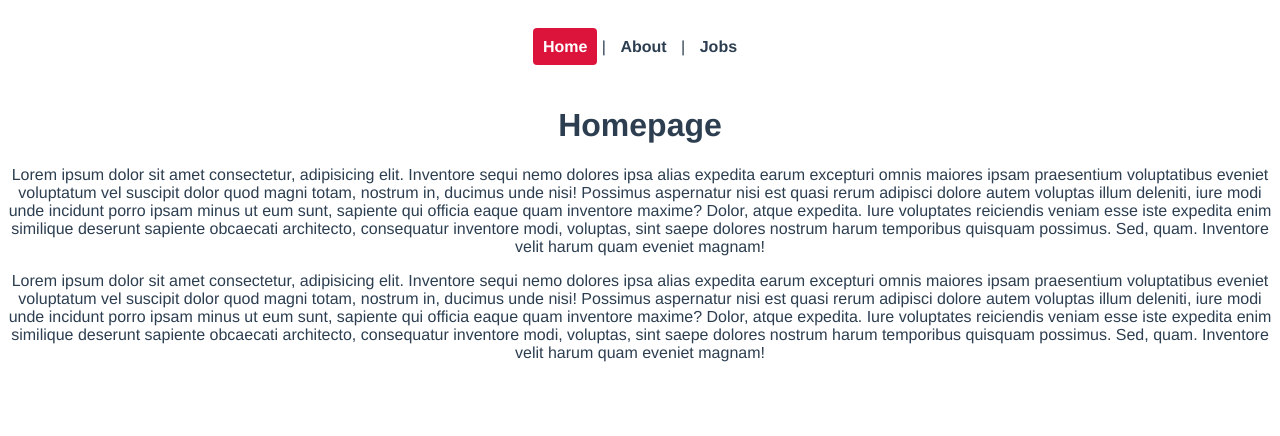
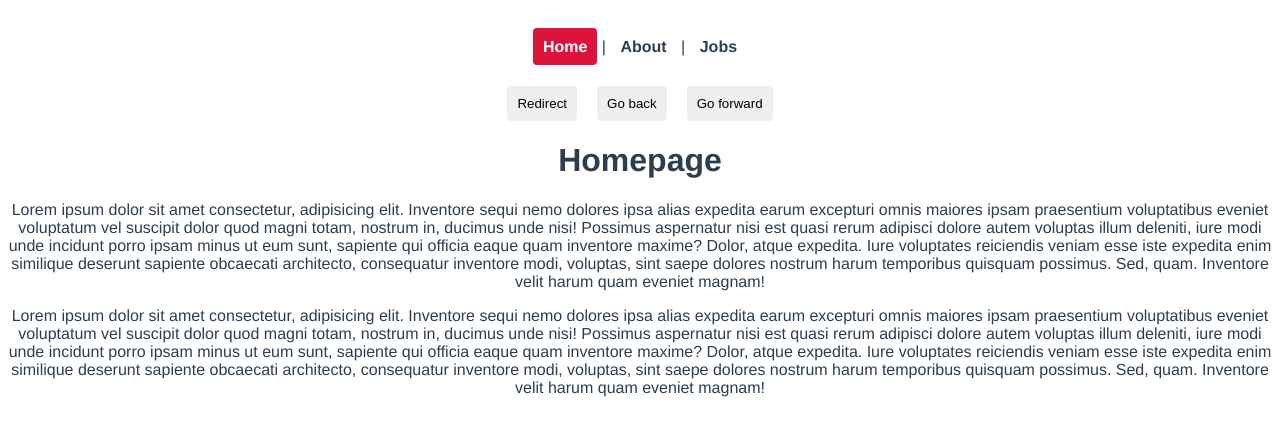
Before and after one commit to mb-infrasyst/ninja-jobs, a Vue app: page / in a window 1280 px wide. Shown: the top 436 px of the page. Built offline with nearby package versions, Linux system fonts and the light colour scheme.

Commit message:
programatic navigation

```diff
--- a/src/App.vue
+++ b/src/App.vue
@@ -4,8 +4,31 @@
     <router-link :to="{ name: 'About' }">About</router-link> |
     <router-link :to="{ name: 'Jobs' }">Jobs</router-link>
   </nav>
+
+  <button @click="redirect">Redirect</button>
+  <button @click="back">Go back</button>
+  <button @click="forward">Go forward</button>
+
   <router-view />
 </template>
+
+<script>
+export default {
+  methods: {
+    redirect() {
+      this.$router.push({
+        name: "Home",
+      });
+    },
+    back() {
+      this.$router.go(-1);
+    },
+    forward() {
+      this.$router.go(1);
+    },
+  },
+};
+</script>
 
 <style>
 #app {
@@ -32,4 +55,11 @@
   color: white;
   background: crimson;
 }
+
+button {
+  margin: 0 10px;
+  padding: 10px;
+  border: none;
+  border-radius: 4px;
+}
 </style>
```
Also changed, not shown: data/db..json (added, +19 -0 lines).
